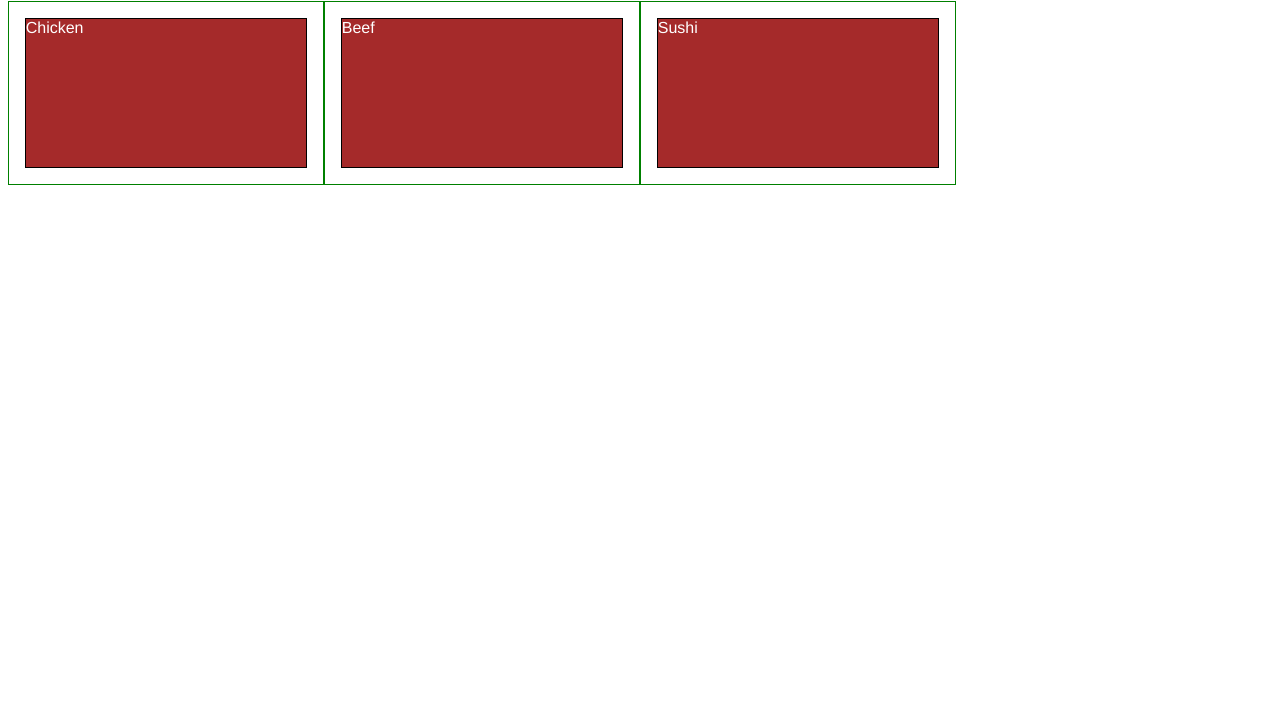
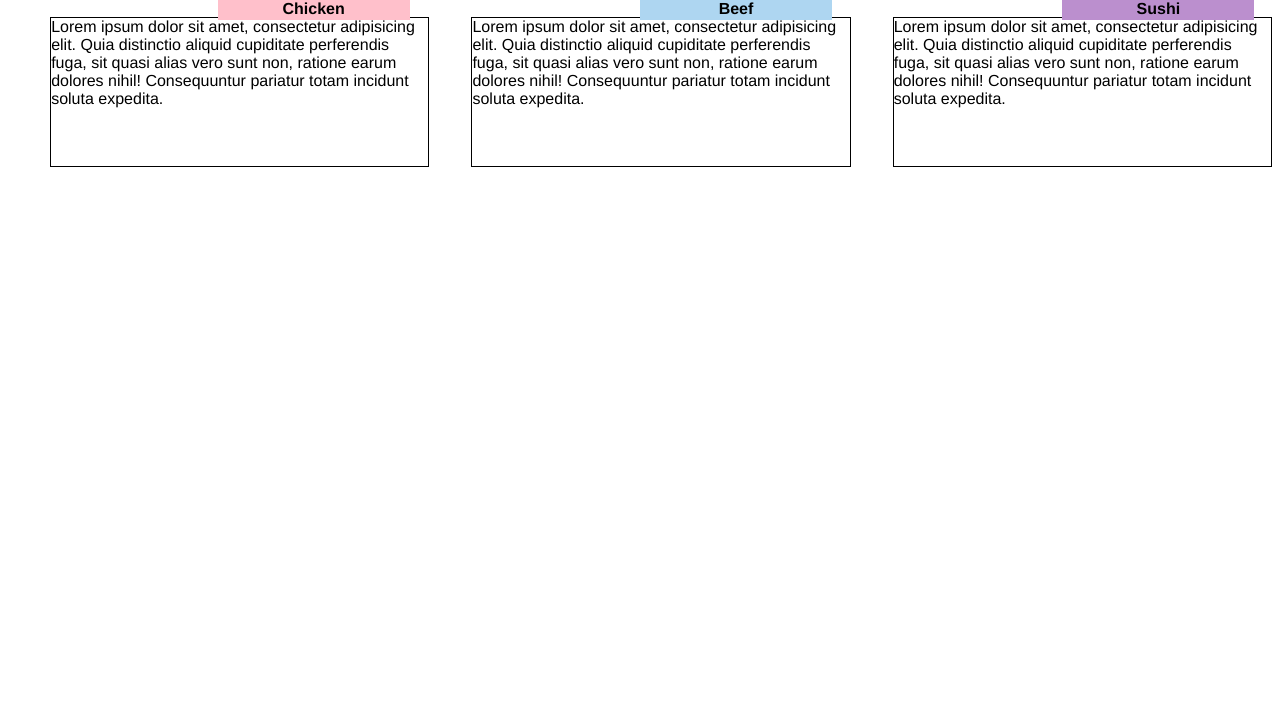
Before and after one commit to kaylops/module2_solution, a plain HTML site: page index.html in a window 1280 px wide. Shown: the part 72-800 px from the top of the page. Drawn offline with Linux system fonts and the light colour scheme.

Commit message:
html css

```diff
--- a/index.html
+++ b/index.html
@@ -4,173 +4,24 @@
 <meta charset="utf-8">
 <meta name="viewport" content="width=device-width, initial-scale=1">
 <title>Module 2 - Assignment 1</title>
-<style>
+<link rel="stylesheet" href="style.css">
 
-/********** Base styles **********/
-* {
-  box-sizing: border-box;
-}
-h1 {
-  margin-bottom: 15px;
-}
-
-p {
-  border: 1px solid black;
-  background-color: #A52A2A;
-  width: 90%;
-  height: 150px;
-  margin-right: auto;
-  margin-left: auto;
-  font-family: Helvetica;
-  color: white;
-}
-
-/* Simple Responsive Framework. */
-.row {
-  width: 100%;
-}
-
-/********** Desktop View **********/
-@media (min-width: 992px) {
-  .col-lg-1, .col-lg-2, .col-lg-3, .col-lg-4, .col-lg-5, .col-lg-6, .col-lg-7, .col-lg-8, .col-lg-9, .col-lg-10, .col-lg-11, .col-lg-12 {
-    float: left;
-    border: 1px solid green;
-  }
-  .col-lg-1 {
-    width: 8.33%;
-  }
-  .col-lg-2 {
-    width: 16.66%;
-  }
-  .col-lg-3 {
-    width: 25%;
-  }
-  .col-lg-4 {
-    width: 33.33%;
-  }
-  .col-lg-5 {
-    width: 41.66%;
-  }
-  .col-lg-6 {
-    width: 50%;
-  }
-  .col-lg-7 {
-    width: 58.33%;
-  }
-  .col-lg-8 {
-    width: 66.66%;
-  }
-  .col-lg-9 {
-    width: 74.99%;
-  }
-  .col-lg-10 {
-    width: 83.33%;
-  }
-  .col-lg-11 {
-    width: 91.66%;
-  }
-  .col-lg-12 {
-    width: 100%;
-  }
-}
-
-/********** Tablet View **********/
-@media (min-width: 768px) and (max-width: 991px) {
-  .col-md-1, .col-md-2, .col-md-3, .col-md-4, .col-md-5, .col-md-6, .col-md-7, .col-md-8, .col-md-9, .col-md-10, .col-md-11, .col-md-12 {
-    float: left;
-    border: 1px solid green;
-  }
-  .col-md-1 {
-    width: 8.33%;
-  }
-  .col-md-2 {
-    width: 16.66%;
-  }
-  .col-md-3 {
-    width: 25%;
-  }
-  .col-md-4 {
-    width: 33.33%;
-  }
-  .col-md-5 {
-    width: 41.66%;
-  }
-  .col-md-6 {
-    width: 50%;
-  }
-  .col-md-7 {
-    width: 58.33%;
-  }
-  .col-md-8 {
-    width: 66.66%;
-  }
-  .col-md-9 {
-    width: 74.99%;
-  }
-  .col-md-10 {
-    width: 83.33%;
-  }
-  .col-md-11 {
-    width: 91.66%;
-  }
-  .col-md-12 {
-    width: 100%;
-  }
-}
-
-/********** Mobile View **********/
-@media (max-width: 767px) {
-  .col-sm-1, .col-sm-2, .col-sm-3, .col-sm-4, .col-sm-5, .col-sm-6, .col-sm-7, .col-sm-8, .col-sm-9, .col-sm-10, .col-sm-11, .col-sm-12 {
-    float: left;
-    border: 1px solid green;
-  }
-  .col-sm-1 {
-    width: 8.33%;
-  }
-  .col-sm-2 {
-    width: 16.66%;
-  }
-  .col-sm-3 {
-    width: 25%;
-  }
-  .col-sm-4 {
-    width: 33.33%;
-  }
-  .col-sm-5 {
-    width: 41.66%;
-  }
-  .col-sm-6 {
-    width: 50%;
-  }
-  .col-sm-7 {
-    width: 58.33%;
-  }
-  .col-sm-8 {
-    width: 66.66%;
-  }
-  .col-sm-9 {
-    width: 74.99%;
-  }
-  .col-sm-10 {
-    width: 83.33%;
-  }
-  .col-sm-11 {
-    width: 91.66%;
-  }
-  .col-sm-12 {
-    width: 100%;
-  }
-}
-
-</style>
-</head>
 <body>
-<h1>Our Menu</h1>
+<h1 align="center">Our Menu</h1>
 
 <div class="row">
-  <div class="col-lg-3 col-md-6"><p>Chicken</p></div>
-  <div class="col-lg-3 col-md-6"><p>Beef</p></div>
-  <div class="col-lg-3 col-md-6"><p>Sushi</p></div>
+  <div class="col-lg-4 col-md-4 col-sm-2">
+    <p id="p1">Chicken</p>
+    <p>Lorem ipsum dolor sit amet, consectetur adipisicing elit. Quia distinctio aliquid cupiditate perferendis fuga, sit quasi alias vero sunt non, ratione earum dolores nihil! Consequuntur pariatur totam incidunt soluta expedita.</p>
+  </div>
+
+  <div class="col-lg-4 col-md-4 col-sm-2">
+    <p id="p2">Beef</p>
+    <p>Lorem ipsum dolor sit amet, consectetur adipisicing elit. Quia distinctio aliquid cupiditate perferendis fuga, sit quasi alias vero sunt non, ratione earum dolores nihil! Consequuntur pariatur totam incidunt soluta expedita.</p></div>
+
+  <div class="col-lg-4 col-md-4 col-sm-2">
+    <p id="p3">Sushi</p>
+    <p>Lorem ipsum dolor sit amet, consectetur adipisicing elit. Quia distinctio aliquid cupiditate perferendis fuga, sit quasi alias vero sunt non, ratione earum dolores nihil! Consequuntur pariatur totam incidunt soluta expedita.</p></div>
 </div>
 
 </body>
--- /dev/null
+++ b/style.css
@@ -0,0 +1,243 @@
+/********** Base styles **********/
+* {
+  box-sizing: border-box;
+}
+h1 {
+  margin-bottom: 15px;
+  font-family: Helvetica;
+}
+
+p {
+  border: .5px solid black;
+  background-color: #FFFFFF;
+  width: 90%;
+  height: 150px;
+  margin-right: auto;
+  margin-left: auto;
+  font-family: Helvetica;
+  color: black;
+  float:right;
+}
+
+#p1 {
+  background-color: pink;
+  position: absolute;
+  border: none;
+  top: 7%;
+  left: 17%;
+  height: 20px;
+  width: 15%;
+  text-align: center;
+  font-weight: bold;
+  float: right;
+
+}
+
+#p2 {
+  background-color: #AED6F1;
+  position: absolute;
+  border: none;
+  top: 7%;
+  left: 50%;
+  height: 20px;
+  width: 15%;
+  text-align: center;
+  font-weight: bold;
+  float: right;
+
+}
+
+#p3 {
+  background-color: #BB8FCE;
+  position: absolute;
+  border: none;
+  top: 7%;
+  left: 83%;
+  height: 20px;
+  width: 15%;
+  text-align: center;
+  font-weight: bold;
+  float: right;
+}
+/* Simple Responsive Framework. */
+.row {
+  width: 100%;
+}
+
+/********** Desktop View **********/
+@media (min-width: 992px) {
+  .col-lg-1, .col-lg-2, .col-lg-3, .col-lg-4, .col-lg-5, .col-lg-6, .col-lg-7, .col-lg-8, .col-lg-9, .col-lg-10, .col-lg-11, .col-lg-12 {
+    float: left;
+    /* border: 1px solid green; */
+  }
+  .col-lg-1 {
+    width: 8.33%;
+  }
+  .col-lg-2 {
+    width: 16.66%;
+  }
+  .col-lg-3 {
+    width: 25%;
+  }
+  .col-lg-4 {
+    width: 33.33%;
+  }
+  .col-lg-5 {
+    width: 41.66%;
+  }
+  .col-lg-6 {
+    width: 50%;
+  }
+  .col-lg-7 {
+    width: 58.33%;
+  }
+  .col-lg-8 {
+    width: 66.66%;
+  }
+  .col-lg-9 {
+    width: 74.99%;
+  }
+  .col-lg-10 {
+    width: 83.33%;
+  }
+  .col-lg-11 {
+    width: 91.66%;
+  }
+  .col-lg-12 {
+    width: 100%;
+  }
+
+
+#p1 {
+  background-color: pink;
+  position: absolute;
+  border: none;
+  top: 7%;
+  left: 17%;
+  height: 20px;
+  width: 15%;
+  text-align: center;
+  font-weight: bold;
+  float: right;
+
+}
+
+#p2 {
+  background-color: #AED6F1;
+  position: absolute;
+  border: none;
+  top: 7%;
+  left: 50%;
+  height: 20px;
+  width: 15%;
+  text-align: center;
+  font-weight: bold;
+  float: right;
+
+}
+
+#p3 {
+  background-color: #BB8FCE;
+  position: absolute;
+  border: none;
+  top: 7%;
+  left: 83%;
+  height: 20px;
+  width: 15%;
+  text-align: center;
+  font-weight: bold;
+  float: right;
+}
+
+}
+
+/********** Tablet View **********/
+@media (min-width: 768px) and (max-width: 991px) {
+  .col-md-1, .col-md-2, .col-md-3, .col-md-4, .col-md-5, .col-md-6, .col-md-7, .col-md-8, .col-md-9, .col-md-10, .col-md-11, .col-md-12 {
+    float: left;
+    border: 1px solid green;
+  }
+  .col-md-1 {
+    width: 8.33%;
+  }
+  .col-md-2 {
+    width: 16.66%;
+  }
+  .col-md-3 {
+    width: 25%;
+  }
+  .col-md-4 {
+    width: 33.33%;
+  }
+  .col-md-5 {
+    width: 41.66%;
+  }
+  .col-md-6 {
+    width: 50%;
+  }
+  .col-md-7 {
+    width: 58.33%;
+  }
+  .col-md-8 {
+    width: 66.66%;
+  }
+  .col-md-9 {
+    width: 74.99%;
+  }
+  .col-md-10 {
+    width: 83.33%;
+  }
+  .col-md-11 {
+    width: 91.66%;
+  }
+  .col-md-12 {
+    width: 100%;
+  }
+}
+
+/********** Mobile View **********/
+@media (max-width: 767px) {
+  .col-sm-1, .col-sm-2, .col-sm-3, .col-sm-4, .col-sm-5, .col-sm-6, .col-sm-7, .col-sm-8, .col-sm-9, .col-sm-10, .col-sm-11, .col-sm-12 {
+    float: left;
+    border: 1px solid green;
+  }
+  .col-sm-1 {
+    width: 8.33%;
+  }
+  .col-sm-2 {
+    width: 16.66%;
+  }
+  .col-sm-3 {
+    width: 25%;
+  }
+  .col-sm-4 {
+    width: 33.33%;
+  }
+  .col-sm-5 {
+    width: 41.66%;
+  }
+  .col-sm-6 {
+    width: 50%;
+  }
+  .col-sm-7 {
+    width: 58.33%;
+  }
+  .col-sm-8 {
+    width: 66.66%;
+  }
+  .col-sm-9 {
+    width: 74.99%;
+  }
+  .col-sm-10 {
+    width: 83.33%;
+  }
+  .col-sm-11 {
+    width: 91.66%;
+  }
+  .col-sm-12 {
+    width: 100%;
+  }
+}
+
+</style>
+</head>
```
